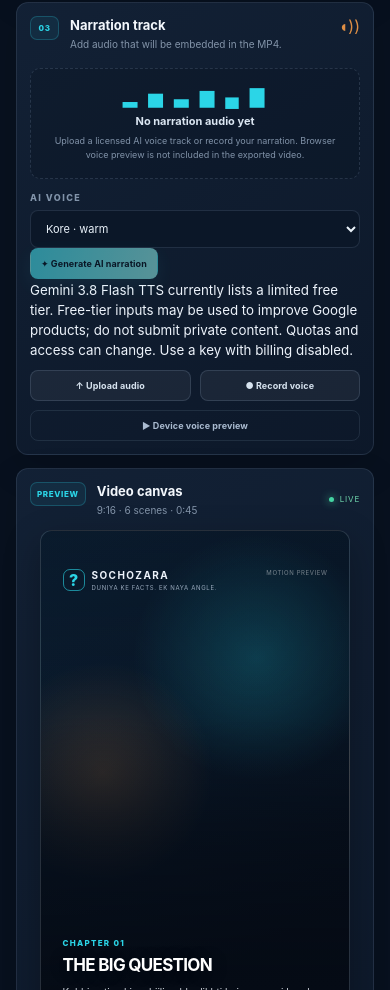
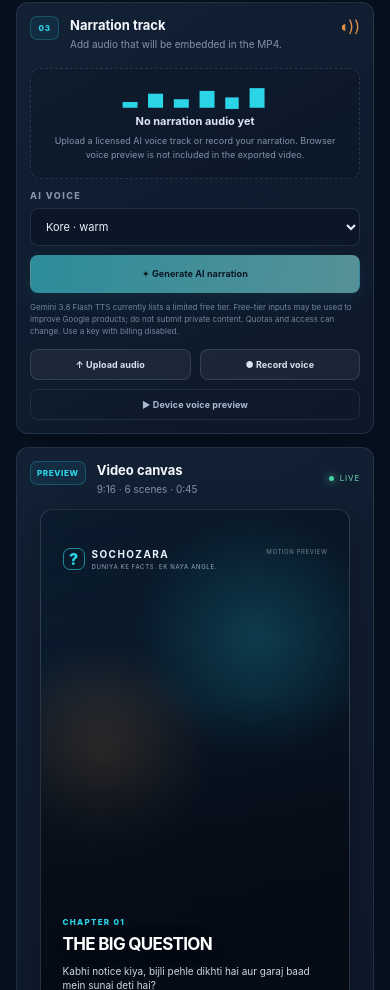
Before and after one commit to narayananagapuri25/VideoMaker, a React (Vite) app: page / in a window 390 px wide. Shown: the part 1133-2123 px from the top of the page. Built offline with nearby package versions, Linux system fonts and the light colour scheme.

Commit message:
style: add responsive AI narration controls

```diff
--- a/src/styles.css
+++ b/src/styles.css
@@ -217,3 +217,9 @@ select { appearance: auto; }
   .scene-editor-bottom .file-button { flex: 1; }
   .export-spec { width: 100%; text-align: center; }
 }
+
+.tts-controls { display: grid; grid-template-columns: minmax(105px, .75fr) minmax(180px, 1.25fr); gap: 9px; align-items: end; margin-top: 11px; }
+.tts-controls .field-label { margin-top: 0; }
+.tts-button { min-height: 38px; }
+.tts-disclaimer { display: block; color: #71869c; font-size: 8px; line-height: 1.55; margin-top: 8px; }
+@media (max-width: 560px) { .tts-controls { grid-template-columns: 1fr; } .tts-button { width: 100%; } }
```
